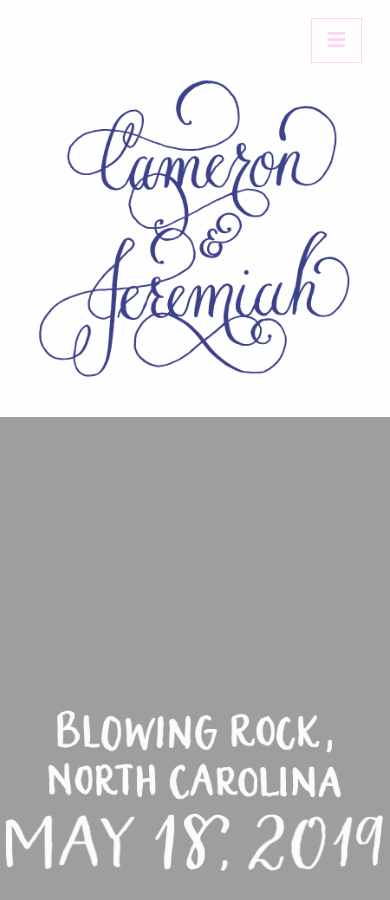
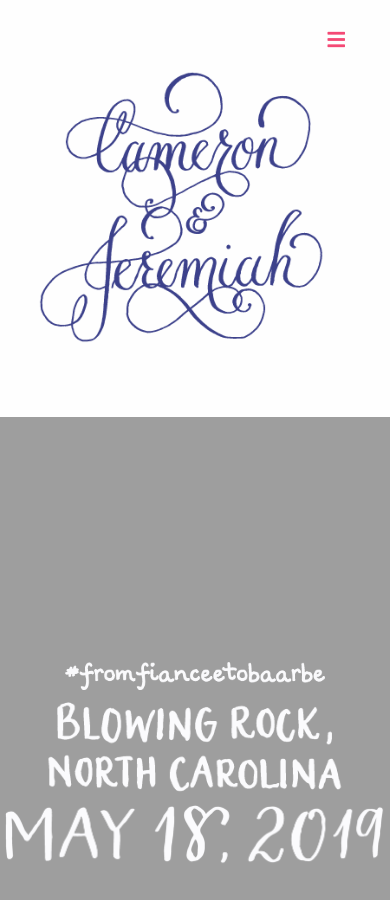
Before and after one commit to cameronandjeremiah/cameronandjeremiah.github.io, a Jekyll site: the page built from index.html, in a window 390 px wide. Built offline with Jekyll 4.4.1, drawn with Linux system fonts in a browser that asks for light colours; nearby versions of some CDN libraries.

Commit message:
finished mobile home page

```diff
--- a/_includes/nav.html
+++ b/_includes/nav.html
@@ -6,7 +6,7 @@
   </div>
   <div class="title-bar-right menu align-right mrm mts">
       <li>
-        <button class="button hollow large" data-toggle="offCanvas" type="button">
+        <button class="button clear large" data-toggle="offCanvas" type="button">
           <i aria-hidden="true" class="fas fa-bars"></i>
         </button>
       </li>
--- a/index.html
+++ b/index.html
@@ -43,7 +43,14 @@ header_graphic: disable
           <div class="fill-picture hide-for-medium"
             style="background-image: url('{{ site.url }}/assets/img/WatercolorLandscape_Web_large.jpg');">
             </div>
-            <div class="small-date">
+            <div class="small-details">
+              <div class="grid-x">
+                <div class="cell small-2"></div>
+                <div class="cell small-8">
+                    <img src="{{ site.url }}/assets/img/hashtag_white.png" alt="">
+                </div>
+                <div class="cell small-2"></div>
+              </div>
               <div class="grid-x">
                 <div class="cell small-1"></div>
                 <div class="cell small-10">
--- a/scss/_custom.scss
+++ b/scss/_custom.scss
@@ -36,9 +36,9 @@ h1, h2, h3, h4, h5, h6 {
   //padding-bottom: 25px;
 }
 
-.small-date {
+.small-details {
   position: absolute;
-  bottom: 1.5rem;
+  bottom: 2rem;
 }
 
   .fill-picture-large {
--- a/scss/_settings.scss
+++ b/scss/_settings.scss
@@ -290,7 +290,7 @@ $button-font-family: inherit;
 $button-padding: 0.85em 1em;
 $button-margin: 0 0 $global-margin 0;
 $button-fill: solid;
-$button-background: $mistyrose;//$primary-color;
+$button-background: $watermelon;//$primary-color;
 $button-background-hover: scale-color($button-background, $lightness: -15%);
 $button-color: $darkslateblue;//$white;
 $button-color-alt: $black;
```
Also changed, not shown: assets/img/CalligraphyLettering_Web-vertical_blue.png, assets/img/hashtag_white.png (added), css/app.css.
